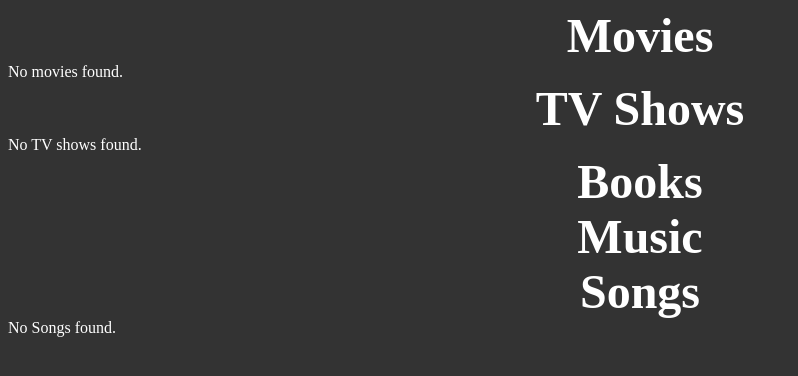
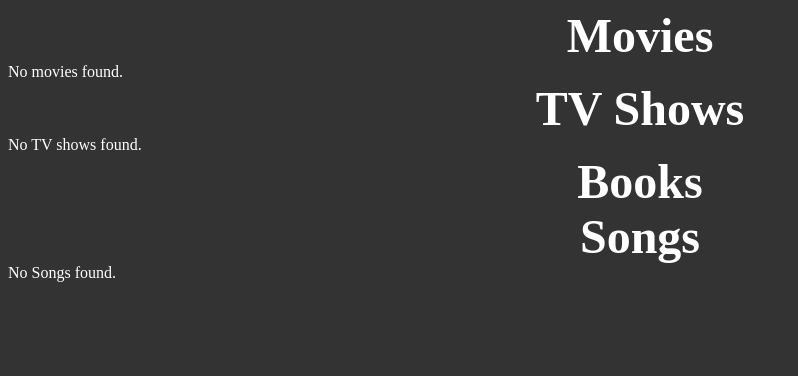
Before and after one commit to sunRyzen/Entertainment-Database, a PHP site: page /favorites.php in a window 1280 px wide. Shown: the top 376 px of the page, without its empty margins (0-798 px from the left). Run offline with PHP 8.4, Linux system fonts and the light colour scheme; data that the repository does not hold is empty.

Commit message:
Update favorites.php

```diff
--- a/capstone/favorites.php
+++ b/capstone/favorites.php
@@ -51,13 +51,12 @@
 echo "<h1 style='font-size: 48px;'>Books</h1>";
   //start books code below. all you need to do is print out the results saved in your db. no need to make an extra connection, its already connected.
 
-echo "<h1 style='font-size: 48px;'>Music</h1>";
+echo "<h1 style='font-size: 48px;'>Songs</h1>";
   //start music code below. all you need to do is print out the results saved in your db. no need to make an extra connection, its already connected.
   // Songs
   $sql = "SELECT * FROM favoritesong";
   $result = mysqli_query($conn, $sql);
 
-  echo "<h1 style='font-size: 48px;'>Songs</h1>";
   if (mysqli_num_rows($result) > 0) {
     while ($row = mysqli_fetch_assoc($result)) {
       echo "<h2>" . $row["track_name"] . "</h2>";
```
